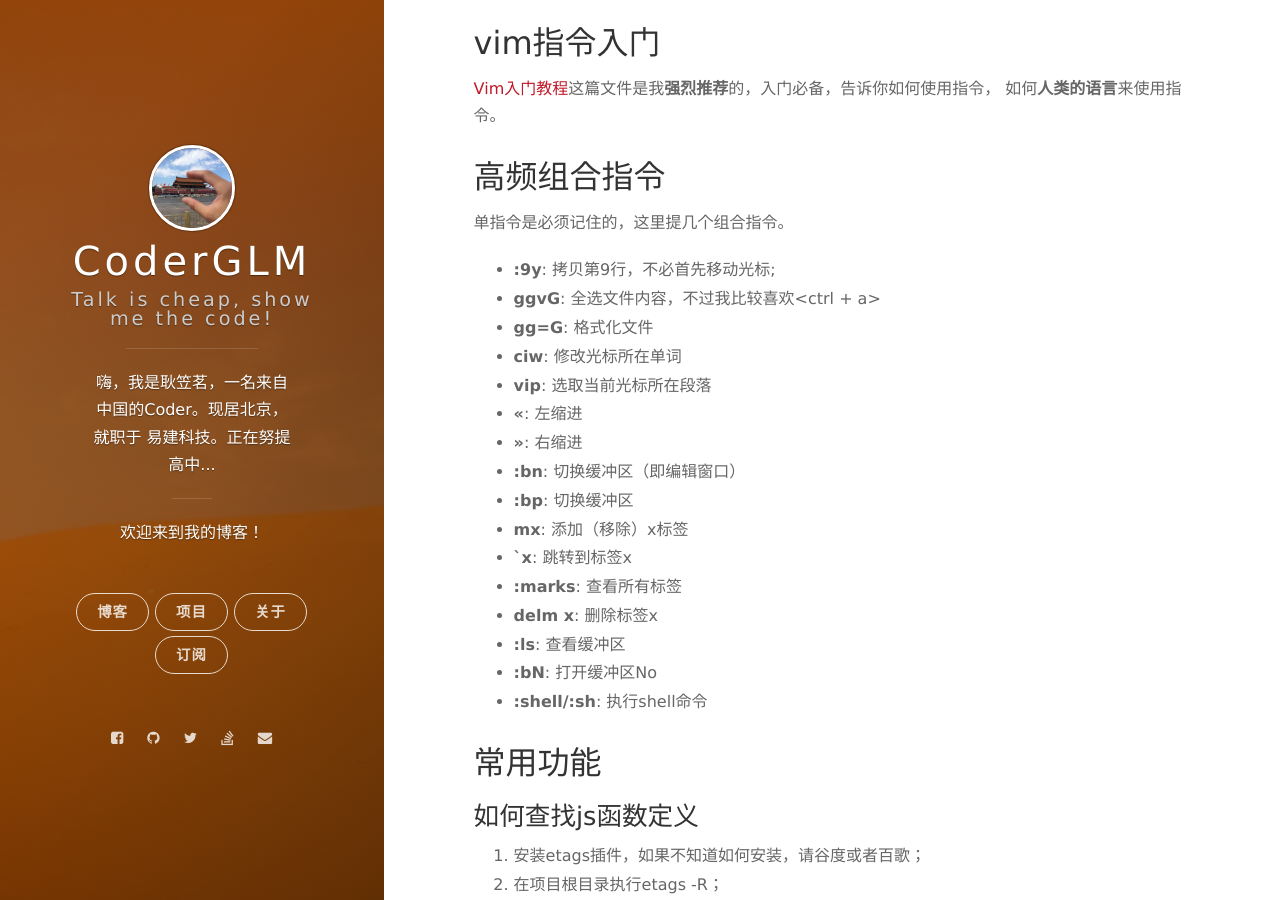
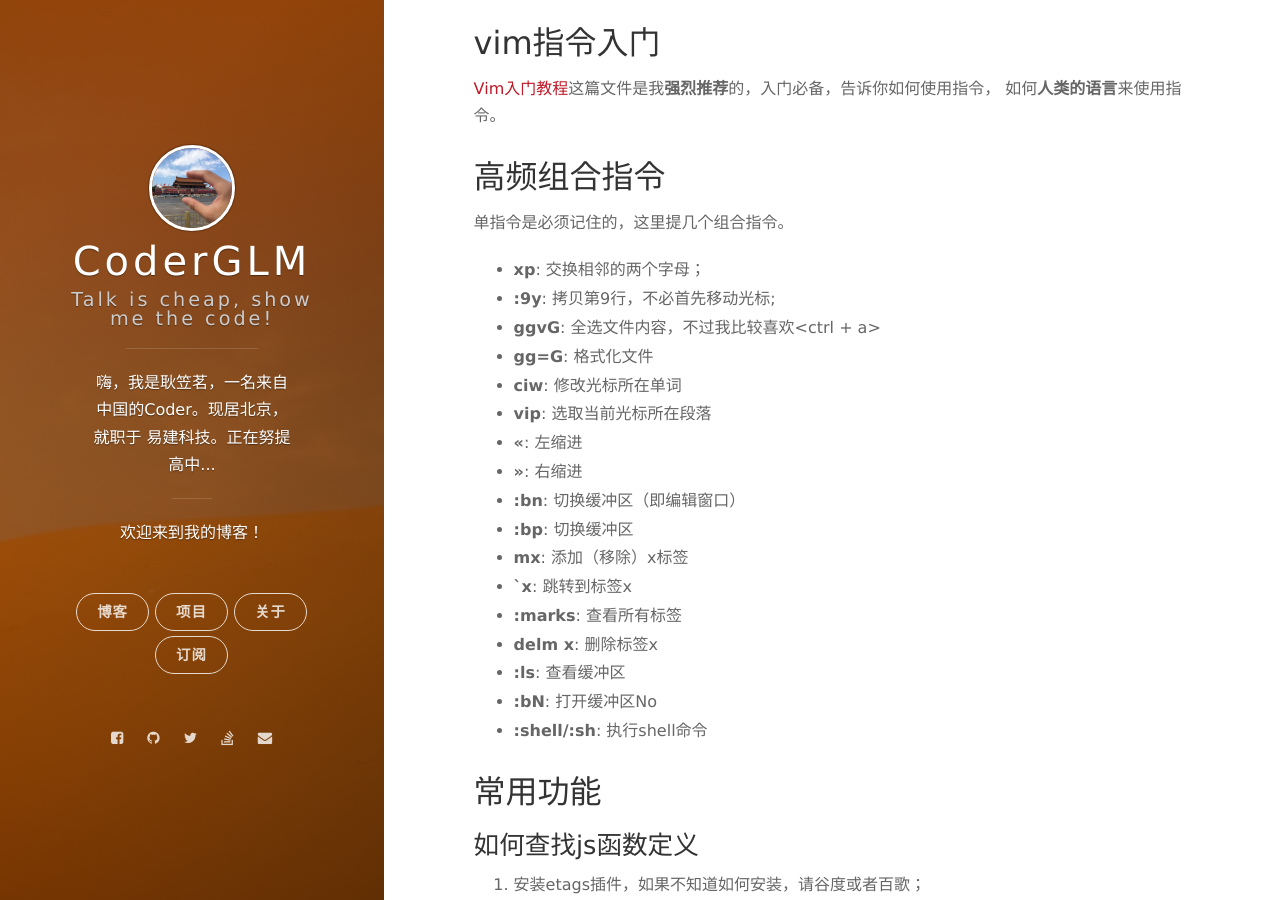
Before and after one commit to CoderLim/jekyll-based-blog, a Jekyll site: the page built from _posts/2016-09-08-how-to-use-vim.markdown, in a window 1280 px wide and 900 px high, scrolled down 1483 px. Built offline with Jekyll 4.4.1, drawn with Linux system fonts in a browser that asks for light colours; nearby versions of some CDN libraries; comment, search, counter and statistics services are not loaded.

Commit message:
correct style of some posts

```diff
--- a/_posts/2016-09-08-how-to-use-vim.markdown
+++ b/_posts/2016-09-08-how-to-use-vim.markdown
@@ -32,6 +32,7 @@ tags: exvim;vim;使用;方法;终极;总结;入门;
 
 单指令是必须记住的，这里提几个组合指令。<br/>
 
+- **xp**: 交换相邻的两个字母；
 - **:9y**: 拷贝第9行，不必首先移动光标;
 - **ggvG**: 全选文件内容，不过我比较喜欢<ctrl + a>
 - **gg=G**: 格式化文件
```
Also changed, not shown: _posts/2015-07-06-how-to-implement-addEvent.markdown (line endings or trailing spaces).
